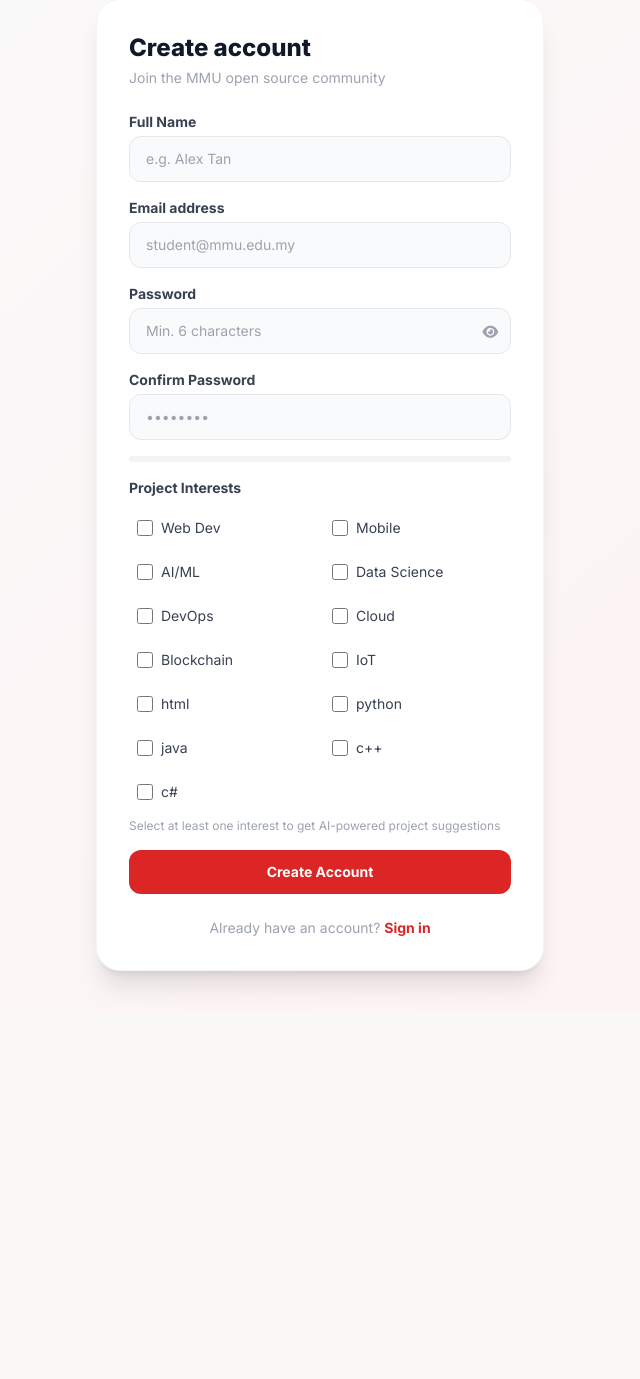
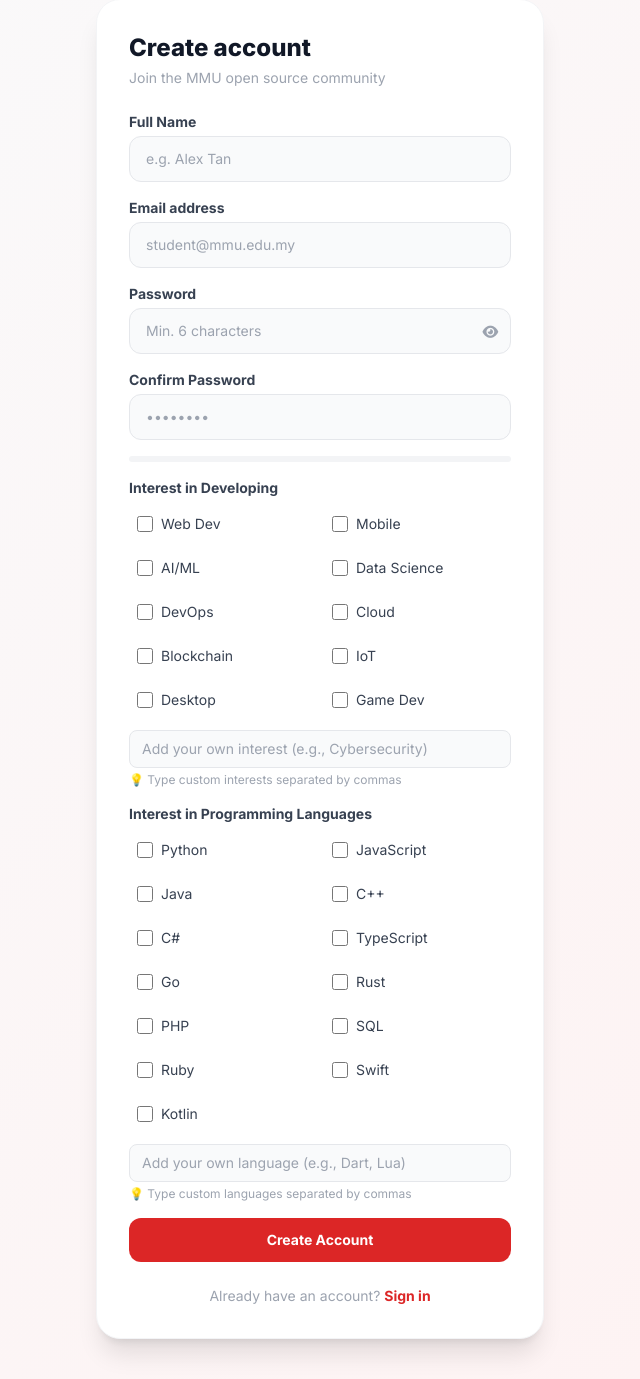
Before and after one commit to ShawnLee0917/Mini-IT-Project-MMU-OSS-Project-Directory-Team-Tinder--Group-25, a Flask app: page /register in a window 1280 px wide. Shown: the part 141-1520 px from the top of the page, without its empty margins (320-960 px from the left). Before the commit the page ends 1132 px from the top, so only its background shows below. Run offline with Flask 3, Linux system fonts and the light colour scheme; some libraries are stand-ins or nearby versions.

Commit message:
updated code

```diff
--- a/website/templates/register.html
+++ b/website/templates/register.html
@@ -77,64 +77,120 @@
                     <p id="strength-label" class="text-xs text-gray-400 mt-1"></p>
                 </div>
 
-                <!-- Project Interests -->
+                <!-- Development Interests -->
                 <div>
-                    <label class="block text-sm font-bold text-gray-700 mb-3">Project Interests</label>
-                    <div class="grid grid-cols-2 gap-2">
+                    <label class="block text-sm font-bold text-gray-700 mb-2">Interest in Developing</label>
+                    <div class="grid grid-cols-2 gap-2 mb-3">
                         <label class="flex items-center gap-2 cursor-pointer hover:bg-red-50 p-2 rounded-lg transition">
-                            <input type="checkbox" name="interests" value="Web Development" class="w-4 h-4 text-red-600 rounded">
+                            <input type="checkbox" name="dev-interests" value="Web Development" class="w-4 h-4 text-red-600 rounded">
                             <span class="text-sm text-gray-700">Web Dev</span>
                         </label>
                         <label class="flex items-center gap-2 cursor-pointer hover:bg-red-50 p-2 rounded-lg transition">
-                            <input type="checkbox" name="interests" value="Mobile Development" class="w-4 h-4 text-red-600 rounded">
+                            <input type="checkbox" name="dev-interests" value="Mobile Development" class="w-4 h-4 text-red-600 rounded">
                             <span class="text-sm text-gray-700">Mobile</span>
                         </label>
                         <label class="flex items-center gap-2 cursor-pointer hover:bg-red-50 p-2 rounded-lg transition">
-                            <input type="checkbox" name="interests" value="AI/ML" class="w-4 h-4 text-red-600 rounded">
+                            <input type="checkbox" name="dev-interests" value="AI/ML" class="w-4 h-4 text-red-600 rounded">
                             <span class="text-sm text-gray-700">AI/ML</span>
                         </label>
                         <label class="flex items-center gap-2 cursor-pointer hover:bg-red-50 p-2 rounded-lg transition">
-                            <input type="checkbox" name="interests" value="Data Science" class="w-4 h-4 text-red-600 rounded">
+                            <input type="checkbox" name="dev-interests" value="Data Science" class="w-4 h-4 text-red-600 rounded">
                             <span class="text-sm text-gray-700">Data Science</span>
                         </label>
                         <label class="flex items-center gap-2 cursor-pointer hover:bg-red-50 p-2 rounded-lg transition">
-                            <input type="checkbox" name="interests" value="DevOps" class="w-4 h-4 text-red-600 rounded">
+                            <input type="checkbox" name="dev-interests" value="DevOps" class="w-4 h-4 text-red-600 rounded">
                             <span class="text-sm text-gray-700">DevOps</span>
                         </label>
                         <label class="flex items-center gap-2 cursor-pointer hover:bg-red-50 p-2 rounded-lg transition">
-                            <input type="checkbox" name="interests" value="Cloud" class="w-4 h-4 text-red-600 rounded">
+                            <input type="checkbox" name="dev-interests" value="Cloud" class="w-4 h-4 text-red-600 rounded">
                             <span class="text-sm text-gray-700">Cloud</span>
                         </label>
                         <label class="flex items-center gap-2 cursor-pointer hover:bg-red-50 p-2 rounded-lg transition">
-                            <input type="checkbox" name="interests" value="Blockchain" class="w-4 h-4 text-red-600 rounded">
+                            <input type="checkbox" name="dev-interests" value="Blockchain" class="w-4 h-4 text-red-600 rounded">
                             <span class="text-sm text-gray-700">Blockchain</span>
                         </label>
                         <label class="flex items-center gap-2 cursor-pointer hover:bg-red-50 p-2 rounded-lg transition">
-                            <input type="checkbox" name="interests" value="IoT" class="w-4 h-4 text-red-600 rounded">
+                            <input type="checkbox" name="dev-interests" value="IoT" class="w-4 h-4 text-red-600 rounded">
                             <span class="text-sm text-gray-700">IoT</span>
                         </label>
                         <label class="flex items-center gap-2 cursor-pointer hover:bg-red-50 p-2 rounded-lg transition">
-                            <input type="checkbox" name="interests" value="html" class="w-4 h-4 text-red-600 rounded">
-                            <span class="text-sm text-gray-700">html</span>
+                            <input type="checkbox" name="dev-interests" value="Desktop Development" class="w-4 h-4 text-red-600 rounded">
+                            <span class="text-sm text-gray-700">Desktop</span>
                         </label>
                         <label class="flex items-center gap-2 cursor-pointer hover:bg-red-50 p-2 rounded-lg transition">
-                            <input type="checkbox" name="interests" value="python" class="w-4 h-4 text-red-600 rounded">
-                            <span class="text-sm text-gray-700">python</span>
-                        </label>
-                        <label class="flex items-center gap-2 cursor-pointer hover:bg-red-50 p-2 rounded-lg transition">
-                            <input type="checkbox" name="interests" value="java" class="w-4 h-4 text-red-600 rounded">
-                            <span class="text-sm text-gray-700">java</span>
-                        </label>
-                        <label class="flex items-center gap-2 cursor-pointer hover:bg-red-50 p-2 rounded-lg transition">
-                            <input type="checkbox" name="interests" value="c++" class="w-4 h-4 text-red-600 rounded">
-                            <span class="text-sm text-gray-700">c++</span>
-                        </label>
-                        <label class="flex items-center gap-2 cursor-pointer hover:bg-red-50 p-2 rounded-lg transition">
-                            <input type="checkbox" name="interests" value="c#" class="w-4 h-4 text-red-600 rounded">
-                            <span class="text-sm text-gray-700">c#</span>
+                            <input type="checkbox" name="dev-interests" value="Game Development" class="w-4 h-4 text-red-600 rounded">
+                            <span class="text-sm text-gray-700">Game Dev</span>
                         </label>
                     </div>
-                    <p class="text-xs text-gray-400 mt-2">Select at least one interest to get AI-powered project suggestions</p>
+                    <div>
+                        <input type="text" id="custom-dev-interest" placeholder="Add your own interest (e.g., Cybersecurity)"
+                            class="input-field w-full px-3 py-2 border border-gray-200 rounded-lg focus:outline-none focus:border-red-500 text-sm bg-gray-50">
+                        <p class="text-xs text-gray-400 mt-1">💡 Type custom interests separated by commas</p>
+                    </div>
+                </div>
+
+                <!-- Programming Language Interests -->
+                <div>
+                    <label class="block text-sm font-bold text-gray-700 mb-2">Interest in Programming Languages</label>
+                    <div class="grid grid-cols-2 gap-2 mb-3">
+                        <label class="flex items-center gap-2 cursor-pointer hover:bg-blue-50 p-2 rounded-lg transition">
+                            <input type="checkbox" name="lang-interests" value="Python" class="w-4 h-4 text-red-600 rounded">
+                            <span class="text-sm text-gray-700">Python</span>
+                        </label>
+                        <label class="flex items-center gap-2 cursor-pointer hover:bg-blue-50 p-2 rounded-lg transition">
+                            <input type="checkbox" name="lang-interests" value="JavaScript" class="w-4 h-4 text-red-600 rounded">
+                            <span class="text-sm text-gray-700">JavaScript</span>
+                        </label>
+                        <label class="flex items-center gap-2 cursor-pointer hover:bg-blue-50 p-2 rounded-lg transition">
+                            <input type="checkbox" name="lang-interests" value="Java" class="w-4 h-4 text-red-600 rounded">
+                            <span class="text-sm text-gray-700">Java</span>
+                        </label>
+                        <label class="flex items-center gap-2 cursor-pointer hover:bg-blue-50 p-2 rounded-lg transition">
+                            <input type="checkbox" name="lang-interests" value="C++" class="w-4 h-4 text-red-600 rounded">
+                            <span class="text-sm text-gray-700">C++</span>
+                        </label>
+                        <label class="flex items-center gap-2 cursor-pointer hover:bg-blue-50 p-2 rounded-lg transition">
+                            <input type="checkbox" name="lang-interests" value="C#" class="w-4 h-4 text-red-600 rounded">
+                            <span class="text-sm text-gray-700">C#</span>
+                        </label>
+                        <label class="flex items-center gap-2 cursor-pointer hover:bg-blue-50 p-2 rounded-lg transition">
+                            <input type="checkbox" name="lang-interests" value="TypeScript" class="w-4 h-4 text-red-600 rounded">
+                            <span class="text-sm text-gray-700">TypeScript</span>
+                        </label>
+                        <label class="flex items-center gap-2 cursor-pointer hover:bg-blue-50 p-2 rounded-lg transition">
+                            <input type="checkbox" name="lang-interests" value="Go" class="w-4 h-4 text-red-600 rounded">
+                            <span class="text-sm text-gray-700">Go</span>
+                        </label>
+                        <label class="flex items-center gap-2 cursor-pointer hover:bg-blue-50 p-2 rounded-lg transition">
+                            <input type="checkbox" name="lang-interests" value="Rust" class="w-4 h-4 text-red-600 rounded">
+                            <span class="text-sm text-gray-700">Rust</span>
+                        </label>
+                        <label class="flex items-center gap-2 cursor-pointer hover:bg-blue-50 p-2 rounded-lg transition">
+                            <input type="checkbox" name="lang-interests" value="PHP" class="w-4 h-4 text-red-600 rounded">
+                            <span class="text-sm text-gray-700">PHP</span>
+                        </label>
+                        <label class="flex items-center gap-2 cursor-pointer hover:bg-blue-50 p-2 rounded-lg transition">
+                            <input type="checkbox" name="lang-interests" value="SQL" class="w-4 h-4 text-red-600 rounded">
+                            <span class="text-sm text-gray-700">SQL</span>
+                        </label>
+                        <label class="flex items-center gap-2 cursor-pointer hover:bg-blue-50 p-2 rounded-lg transition">
+                            <input type="checkbox" name="lang-interests" value="Ruby" class="w-4 h-4 text-red-600 rounded">
+                            <span class="text-sm text-gray-700">Ruby</span>
+                        </label>
+                        <label class="flex items-center gap-2 cursor-pointer hover:bg-blue-50 p-2 rounded-lg transition">
+                            <input type="checkbox" name="lang-interests" value="Swift" class="w-4 h-4 text-red-600 rounded">
+                            <span class="text-sm text-gray-700">Swift</span>
+                        </label>
+                        <label class="flex items-center gap-2 cursor-pointer hover:bg-blue-50 p-2 rounded-lg transition">
+                            <input type="checkbox" name="lang-interests" value="Kotlin" class="w-4 h-4 text-red-600 rounded">
+                            <span class="text-sm text-gray-700">Kotlin</span>
+                        </label>
+                    </div>
+                    <div>
+                        <input type="text" id="custom-lang-interest" placeholder="Add your own language (e.g., Dart, Lua)"
+                            class="input-field w-full px-3 py-2 border border-gray-200 rounded-lg focus:outline-none focus:border-red-500 text-sm bg-gray-50">
+                        <p class="text-xs text-gray-400 mt-1">💡 Type custom languages separated by commas</p>
+                    </div>
                 </div>
 
                 <button type="submit" id="register-btn"
@@ -213,6 +269,26 @@
         spinner.classList.remove('hidden');
 
         try {
+            // Collect development interests (checked + custom)
+            const devInterests = Array.from(document.querySelectorAll('input[name="dev-interests"]:checked')).map(el => el.value);
+            const customDevInput = document.getElementById('custom-dev-interest').value.trim();
+            if (customDevInput) {
+                customDevInput.split(',').forEach(item => {
+                    const trimmed = item.trim();
+                    if (trimmed) devInterests.push(trimmed);
+                });
+            }
+
+            // Collect language interests (checked + custom)
+            const langInterests = Array.from(document.querySelectorAll('input[name="lang-interests"]:checked')).map(el => el.value);
+            const customLangInput = document.getElementById('custom-lang-interest').value.trim();
+            if (customLangInput) {
+                customLangInput.split(',').forEach(item => {
+                    const trimmed = item.trim();
+                    if (trimmed) langInterests.push(trimmed);
+                });
+            }
+
             const res = await fetch('/api/register', {
                 method:  'POST',
                 headers: { 'Content-Type': 'application/json' },
@@ -221,7 +297,8 @@
                     name:     document.getElementById('reg-name').value.trim(),
                     email:    document.getElementById('reg-email').value.trim().toLowerCase(),
                     password,
-                    interests: Array.from(document.querySelectorAll('input[name="interests"]:checked')).map(el => el.value)
+                    dev_interests: devInterests,
+                    lang_interests: langInterests
                 })
             });
             const data = await res.json();
```
